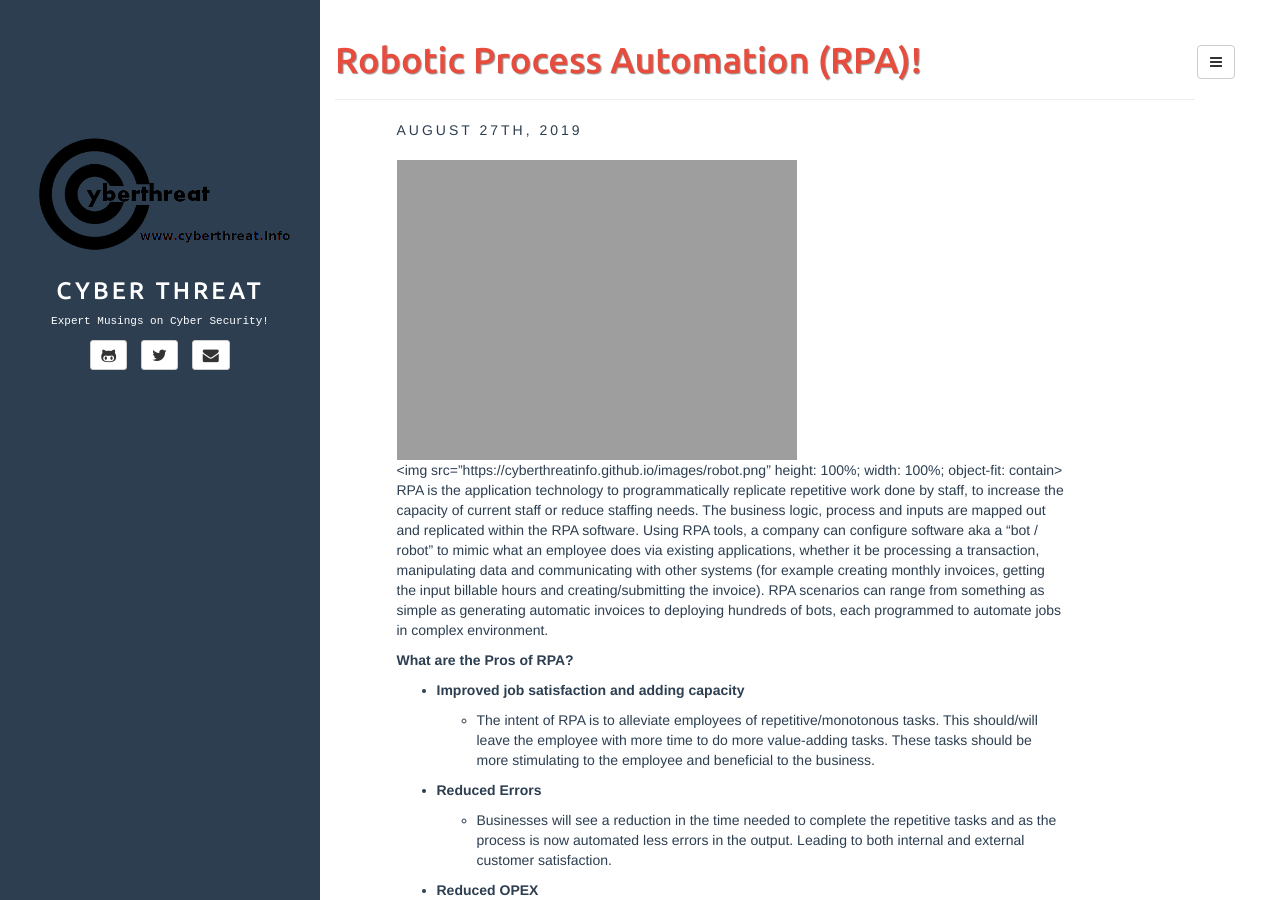
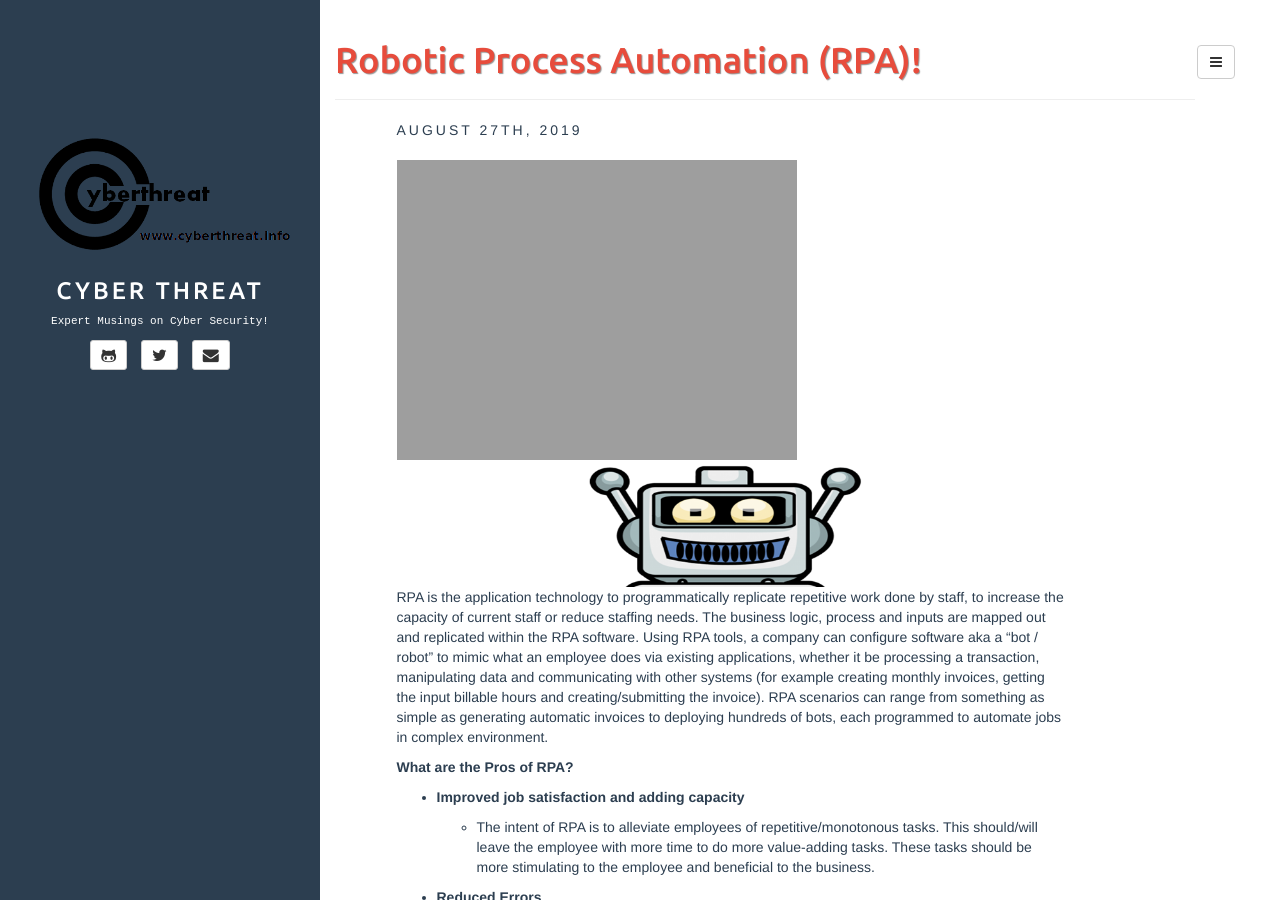
Before and after one commit to cyberthreatinfo/cyberthreatinfo.github.io, a Jekyll site: the page built from _posts/2019-08-27-RPA.md, in a window 1280 px wide and 900 px high. Built offline with Jekyll 4.4.1, drawn with Linux system fonts in a browser that asks for light colours.

Commit message:
Update 2019-08-27-RPA.md

```diff
--- a/_posts/2019-08-27-RPA.md
+++ b/_posts/2019-08-27-RPA.md
@@ -8,7 +8,7 @@ comments: false
 ---
 ![robot](https://cyberthreatinfo.github.io/images/robot.png | height: 100%; width: 100%; object-fit: contain)
 <br>
-<img src="https://cyberthreatinfo.github.io/images/robot.png" height: 100%; width: 100%; object-fit: contain>
+<img src="https://cyberthreatinfo.github.io/images/robot.png" style='height: 100%; width: 100%; object-fit: contain'>
 RPA is the application technology to programmatically replicate
 repetitive work done by staff, to increase the capacity of current staff
 or reduce staffing needs. The business logic, process and inputs are
```
